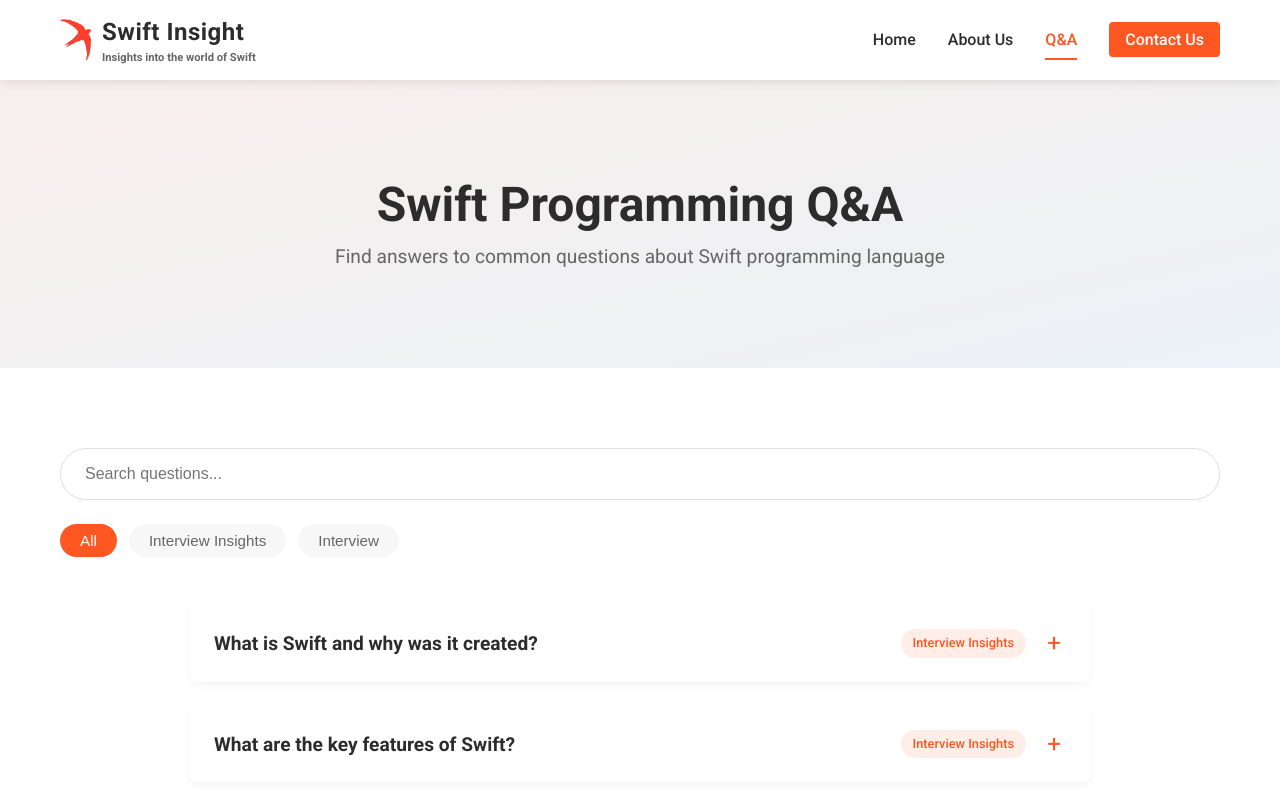
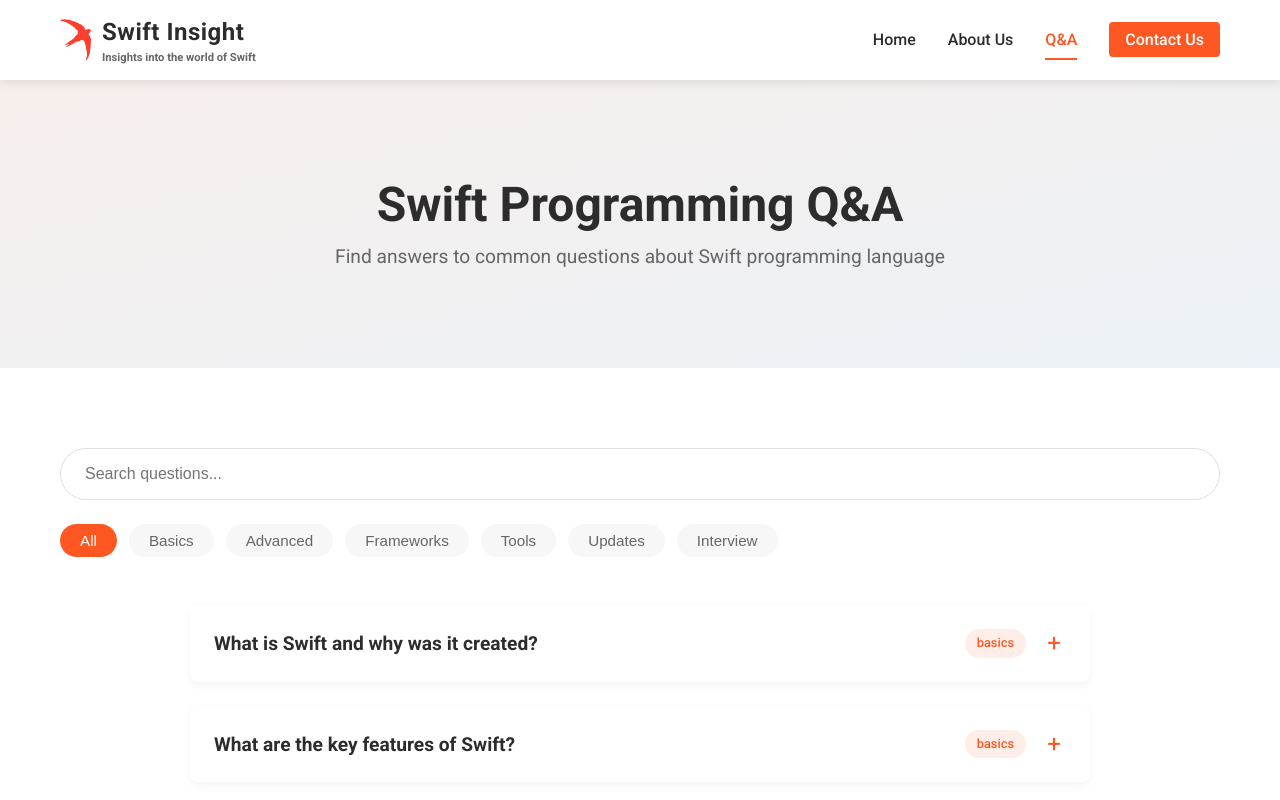
Before and after one commit to Rajput8/SwiftInsight, a React (Create React App) app: page /qa in a window 1280 px wide. Shown: the top 800 px of the page. Built offline with nearby package versions, Linux system fonts and the light colour scheme.

Commit message:
Restored to 'ebd5fb35526ed4110dd6e5cf980e885bb469caa2'
Replit-Restored-To: ebd5fb35526ed4110dd6e5cf980e885bb469caa2

```diff
--- a/src/data/qaData.js
+++ b/src/data/qaData.js
@@ -3,7 +3,7 @@ const qaData = [
     id: 1,
     question: "What is Swift and why was it created?",
     answer: "Swift is a powerful and intuitive programming language developed by Apple for iOS, macOS, watchOS, and tvOS app development. It was introduced in 2014 as a modern replacement for Objective-C, offering improved safety, performance, and expressiveness. Swift was designed to be easier to learn while maintaining the power needed for complex app development.",
-    category: "Interview Insights",
+    category: "basics",
     resources: [
   {
     title: "Swift.org - About Swift",
@@ -19,7 +19,7 @@ const qaData = [
     id: 2,
     question: "What are the key features of Swift?",
     answer: "Swift offers many modern features that make it powerful yet easy to use. Key features include: type safety, optionals for handling nil values, automatic memory management with ARC, powerful generics, pattern matching, first-class functions, and protocol-oriented programming. Swift also emphasizes performance, safety, and modern syntax.",
-    category: "Interview Insights",
+    category: "basics",
     resources: [
   {
     title: "Swift Features - Apple Developer",
@@ -31,7 +31,7 @@ const qaData = [
     id: 3,
     question: "What are Optionals in Swift?",
     answer: "Optionals are a powerful feature in Swift that handle the absence of a value. An optional represents two possibilities: either there is a value of a specified type, or there is no value at all (nil). Optionals are written by appending a question mark (?) to the type declaration. This helps prevent null pointer exceptions that are common in other languages.",
-    category: "Interview Insights",
+    category: "basics",
     code: `// Declaring an optional String
 let possibleName: String? = "John"
 
@@ -58,7 +58,7 @@ let defaultName = possibleName ?? "Anonymous"`,
     id: 4,
     question: "What is the difference between structs and classes in Swift?",
     answer: "Both structs and classes are building blocks for organizing code in Swift, but they have key differences. Structs are value types (copied when passed), while classes are reference types (passed by reference). Structs don't support inheritance, while classes do. Structs have automatic memberwise initializers, while classes require explicit initializers. Memory management is simpler with structs as they don't participate in ARC.",
-    category: "Interview Insights",
+    category: "advanced",
     code: `// Struct example
 struct Point {
     var x: Double
@@ -100,7 +100,7 @@ print(person2.age) // 31`,
     id: 5,
     question: "What is Swift's closure syntax?",
     answer: "Closures in Swift are self-contained blocks of functionality that can be passed around and used in your code. They are similar to blocks in Objective-C and lambdas in other languages. Swift's closure syntax is highly optimized with features like inferring parameter and return types, implicit returns for single-expression closures, shorthand argument names, and trailing closure syntax.",
-    category: "Interview Insights",
+    category: "advanced",
     code: `// Full closure syntax
 let fullClosure = { (numbers: [Int]) -> Int in
     var sum = 0
@@ -138,7 +138,7 @@ let sortedNumbers = numbers.sorted { $0 > $1 }`,
     id: 6,
     question: "How does memory management work in Swift?",
     answer: "Swift uses Automatic Reference Counting (ARC) to manage memory for class instances. ARC automatically tracks and manages your app's memory usage by freeing up memory used by class instances when they are no longer needed. This happens without requiring manual memory management, but developers still need to understand and prevent reference cycles by using weak or unowned references when appropriate.",
-    category: "Interview Insights",
+    category: "advanced",
     code: `class Person {
     let name: String
     var apartment: Apartment?
@@ -186,7 +186,7 @@ apt101 = nil // Both will be deinitialized`,
     id: 7,
     question: "What is SwiftUI and how does it compare to UIKit?",
     answer: "SwiftUI is Apple's modern UI framework introduced in 2019 for building user interfaces across all Apple platforms. It uses a declarative syntax, allowing developers to state what the UI should do rather than how to do it. SwiftUI offers automatic support for Dark Mode, Dynamic Type, and localization. While UIKit is imperative and uses a delegate pattern with more manual layout, SwiftUI is more concise, reactive, and handles state management more elegantly. SwiftUI works alongside UIKit, allowing gradual adoption.",
-    category: "Interview Insights",
+    category: "frameworks",
     code: `// Basic SwiftUI view
 import SwiftUI
 
@@ -235,7 +235,7 @@ struct ContentView: View {
     id: 8,
     question: "What is Swift Package Manager?",
     answer: "Swift Package Manager (SPM) is a tool for managing the distribution of Swift code. It's integrated with the Swift build system to automate the process of downloading, compiling, and linking dependencies. Similar to other dependency managers like CocoaPods or Carthage, SPM allows you to specify external libraries your project depends on and ensures they're downloaded and built when needed.",
-    category: "Interview Insights",
+    category: "tools",
     code: `// Package.swift example
 // swift-tools-version:5.3
 import PackageDescription
@@ -274,7 +274,7 @@ let package = Package(
     id: 9,
     question: "What are Swift Protocols and Protocol-Oriented Programming?",
     answer: "Protocols in Swift define a blueprint of methods, properties, and other requirements that a type can adopt. Protocol-Oriented Programming (POP) is a programming paradigm that focuses on designing code around protocols and protocol extensions rather than inheritance from base classes. This approach offers more flexibility and composition compared to traditional object-oriented programming. With protocol extensions, you can provide default implementations for protocol requirements.",
-    category: "Interview Insights",
+    category: "advanced",
     code: `// Protocol definition
 protocol Vehicle {
     var numberOfWheels: Int { get }
@@ -325,7 +325,7 @@ describeVehicle(bike)`,
     id: 10,
     question: "What's new in the latest version of Swift?",
     answer: "Swift continues to evolve with regular updates. Recent Swift versions have introduced features like async/await for better concurrency, actors for safe shared mutable state, result builders for declarative syntax (used by SwiftUI), improved string handling, better debugging and error handling, and enhanced performance. The language is becoming more stable while still adding powerful features to improve developer productivity.",
-    category: "Interview Insights",
+    category: "updates",
     code: `// Async/await example (Swift 5.5+)
 func fetchUserData() async throws -> User {
     let (data, response) = try await URLSession.shared.data(from: userURL)
@@ -383,7 +383,7 @@ Task {
     id: 11,
     question: "How does the Swift language reduce potential verbosity?",
     answer: "Swift reduces verbosity through features like type inference, closures with shorthand syntax, synthesized initializers, and memberwise initializers. It also minimizes boilerplate by eliminating the need for header files and reducing redundant syntax.",
-    category: "Interview Insights",
+    category: "interview",
     code: `// Type inference example
 let message = "Hello, Swift!" // Swift infers the type as String
 
@@ -395,7 +395,7 @@ let squared = numbers.map { $0 * $0 } // No need for explicit parameter names`
     id: 12,
     question: "Which Swift feature helps in situations where the type might be cumbersome to write?",
     answer: "Type inference helps when dealing with complex types, reducing the need for explicit type annotations, especially with generics and closures.",
-    category: "Interview Insights",
+    category: "interview",
     code: `// Swift infers the type of the dictionary
 let user: [String: Any] = ["name": "Alice", "age": 25]
 
```
